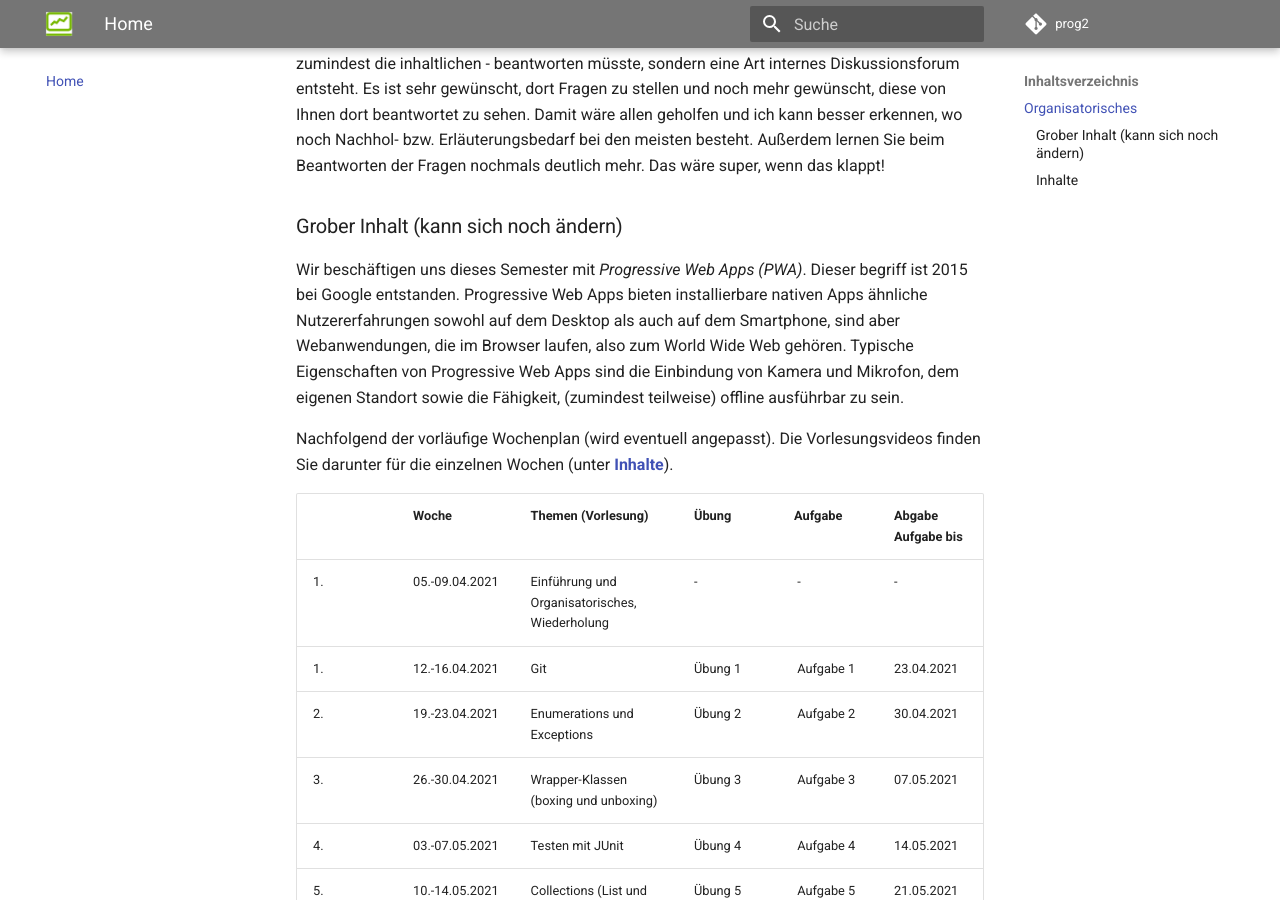
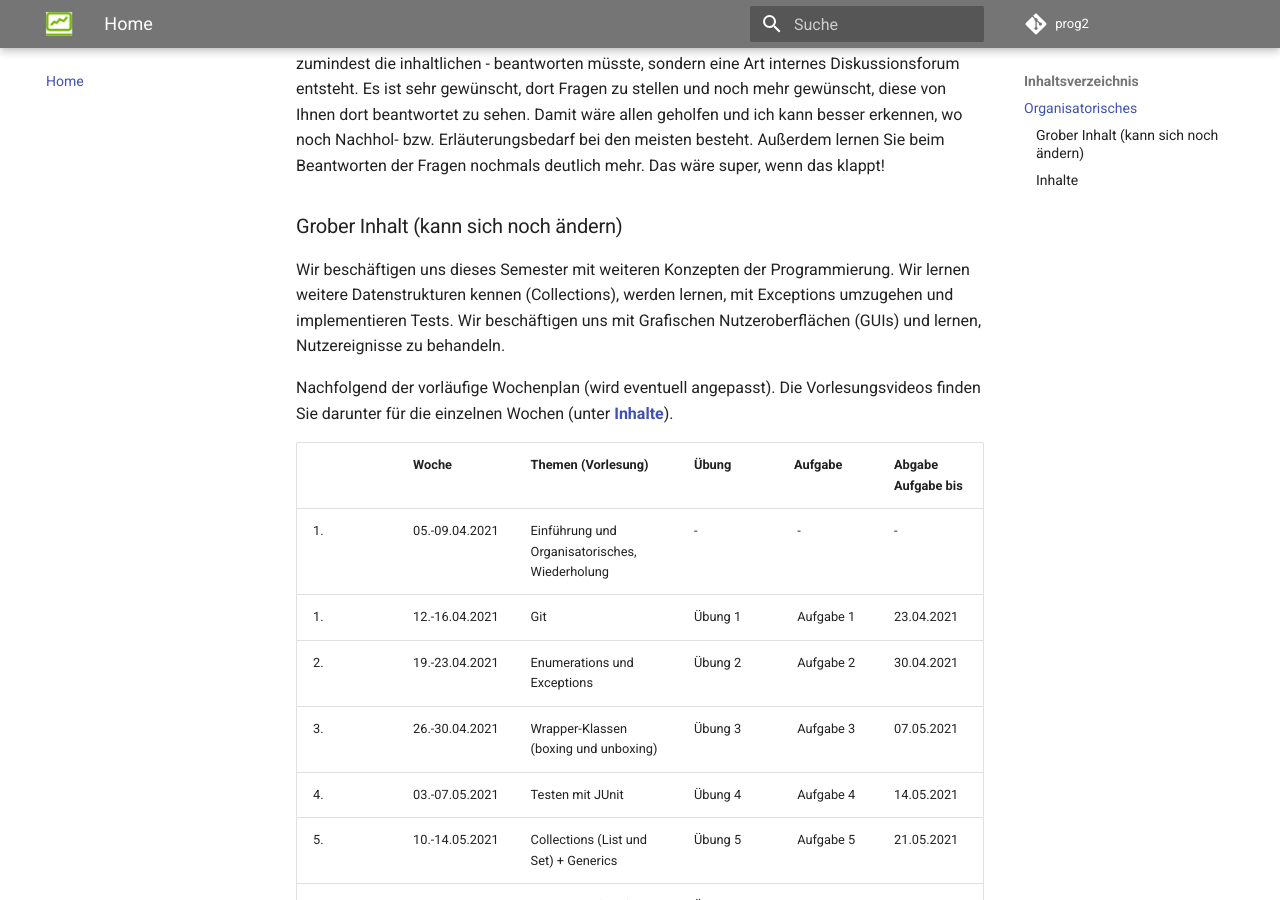
Before and after one commit to jfreiheit/prog2, an MkDocs documentation site: the page built from docs/index.md, in a window 1280 px wide and 900 px high, scrolled down 2114 px. Built offline with MkDocs 1.6.1 and Material for MkDocs 9.7.7, drawn with Linux system fonts in a browser that asks for light colours; comment, search, counter and statistics services are not loaded.

Commit message:
Einleitung

```diff
--- a/docs/index.md
+++ b/docs/index.md
@@ -35,7 +35,7 @@ Für die Kommunikation untereinander verwenden wir [**Slack**](https://slack.com
 
 ### Grober Inhalt (kann sich noch ändern)
 
-Wir beschäftigen uns dieses Semester mit *Progressive Web Apps (PWA)*. Dieser begriff ist 2015 bei Google entstanden. Progressive Web Apps bieten installierbare nativen Apps ähnliche Nutzererfahrungen sowohl auf dem Desktop als auch auf dem Smartphone, sind aber Webanwendungen, die im Browser laufen, also zum World Wide Web gehören. Typische Eigenschaften von Progressive Web Apps sind die Einbindung von Kamera und Mikrofon, dem eigenen Standort sowie die Fähigkeit, (zumindest teilweise) offline ausführbar zu sein.
+Wir beschäftigen uns dieses Semester mit weiteren Konzepten der Programmierung. Wir lernen weitere Datenstrukturen kennen (Collections), werden lernen, mit Exceptions umzugehen und implementieren Tests. Wir beschäftigen uns mit Grafischen Nutzeroberflächen (GUIs) und lernen, Nutzereignisse zu behandeln.
 
 Nachfolgend der vorläufige Wochenplan (wird eventuell angepasst). Die Vorlesungsvideos finden Sie darunter für die einzelnen Wochen (unter [**Inhalte**](http://freiheit.f4.htw-berlin.de/prog2/#inhalte)).
 
```
Also changed, not shown: site/index.html, site/search/search_index.json, 1 other file.
